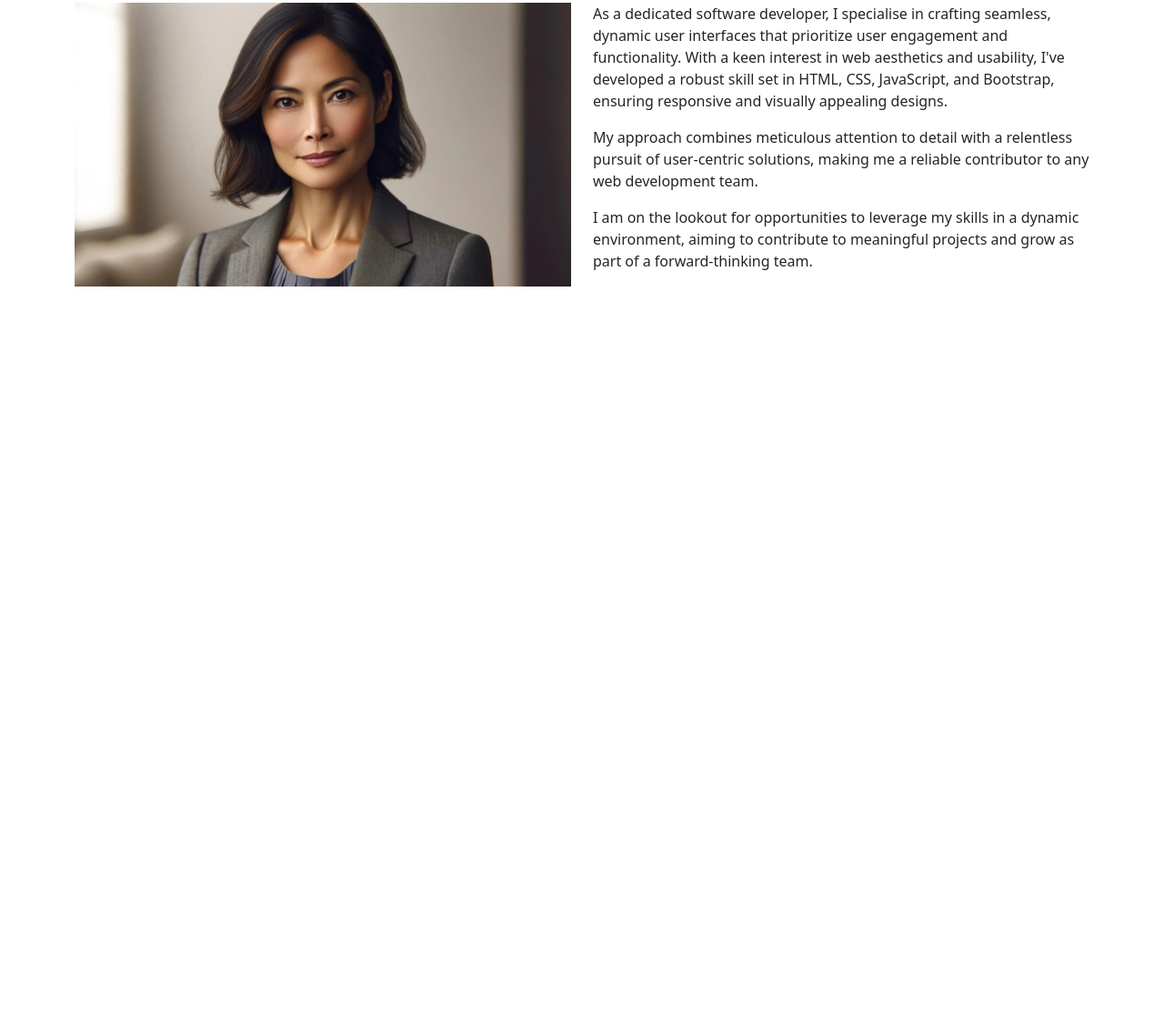
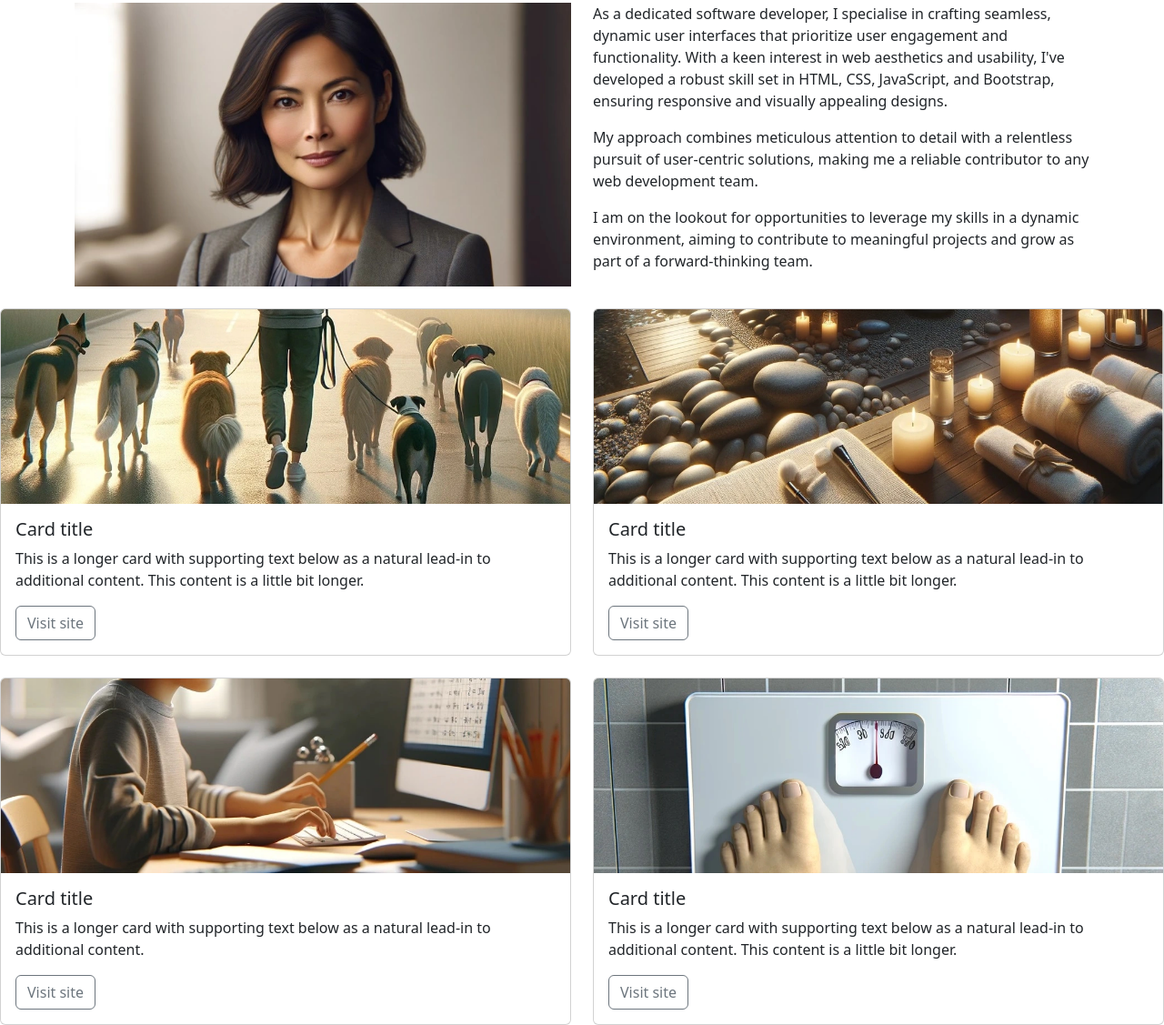
Before and after one commit to PrajaktaSarnaik/bootstrap-portfolio-website, a plain HTML site: page index.html in a window 1280 px wide. Shown: the part 544-1671 px from the top of the page at 91% size. Before the commit the page ends 883 px from the top, so only its background shows below. Drawn offline with nearby package versions, Linux system fonts and the light colour scheme.

Commit message:
Added cards, images and alt text for images

```diff
--- a/index.html
+++ b/index.html
@@ -15,7 +15,8 @@
   <nav class="navbar navbar-expand-sm bg-body-tertiary">
     <div class="container">
       <a class="navbar-brand" href="#">Mei Wong</a>
-          <button class="navbar-toggler" type="button" data-bs-toggle="collapse" data-bs-target="#navbarSupportedContent" aria-controls="navbarSupportedContent" aria-expanded="false" aria-label="Toggle navigation">
+      <button class="navbar-toggler" type="button" data-bs-toggle="collapse" data-bs-target="#navbarSupportedContent"
+        aria-controls="navbarSupportedContent" aria-expanded="false" aria-label="Toggle navigation">
         <span class="navbar-toggler-icon"></span>
       </button>
       <div class="collapse navbar-collapse" id="navbarSupportedContent">
@@ -99,7 +100,48 @@
       </div>
     </section>
     <!-- portfolio section starts here -->
-
+    <div class="row row-cols-1 row-cols-md-2 g-4">
+      <div class="col">
+        <div class="card">
+          <img src="assets/images/wags-and-walks.webp" class="card-img-top" alt="A man walking several dogs early in the morning">
+          <div class="card-body">
+            <h5 class="card-title">Card title</h5>
+            <p class="card-text">This is a longer card with supporting text below as a natural lead-in to additional content. This content is a little bit longer.</p>
+            <a href="#" class="btn btn-outline-secondary">Visit site</a>
+          </div>
+        </div>
+      </div>
+      <div class="col">
+        <div class="card">
+          <img src="assets/images/we-wellness.webp" class="card-img-top" alt=" A spa with candles towels and natural material">
+          <div class="card-body">
+            <h5 class="card-title">Card title</h5>
+            <p class="card-text">This is a longer card with supporting text below as a natural lead-in to additional content. This content is a little bit longer.</p>
+            <a href="#" class="btn btn-outline-secondary">Visit site</a>
+          </div>
+        </div>
+      </div>
+      <div class="col">
+        <div class="card">
+          <img src="assets/images/math-wiz.webp" class="card-img-top" alt="A child practicing math at a computer">
+          <div class="card-body">
+            <h5 class="card-title">Card title</h5>
+            <p class="card-text">This is a longer card with supporting text below as a natural lead-in to additional content.</p>
+            <a href="#" class="btn btn-outline-secondary">Visit site</a>
+          </div>
+        </div>
+      </div>
+      <div class="col">
+        <div class="card">
+          <img src="assets/images/bmi-calculator.webp" class="card-img-top" alt="Weighing scales seen from the first person view of the person standing on the scales">
+          <div class="card-body">
+            <h5 class="card-title">Card title</h5>
+            <p class="card-text">This is a longer card with supporting text below as a natural lead-in to additional content. This content is a little bit longer.</p>
+            <a href="#" class="btn btn-outline-secondary">Visit site</a>
+          </div>
+        </div>
+      </div>
+    </div>
   </main>
 
   <!-- Bootstrap JS Script-->
```
Lines whose indentation alone changed are shown as unchanged.
